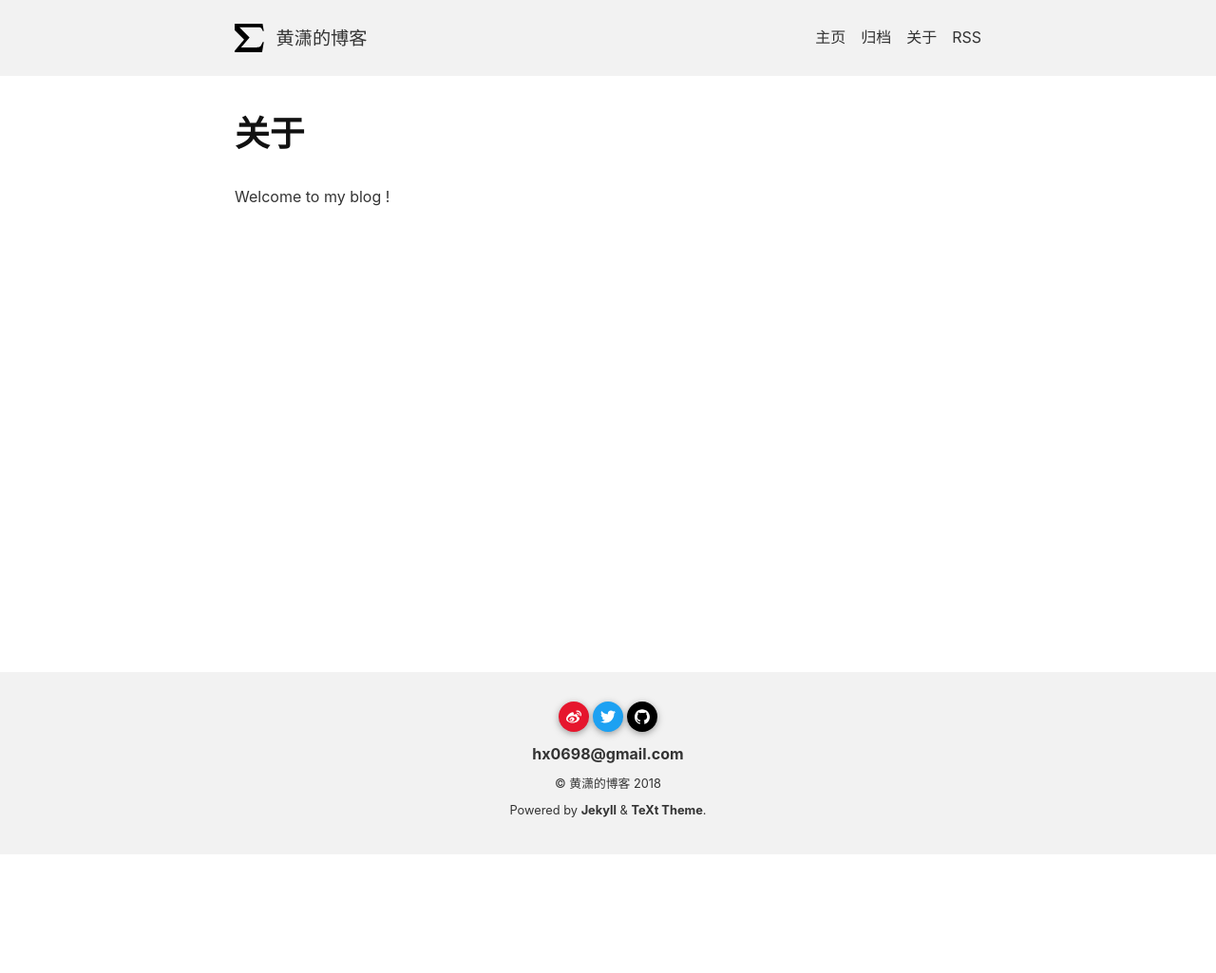
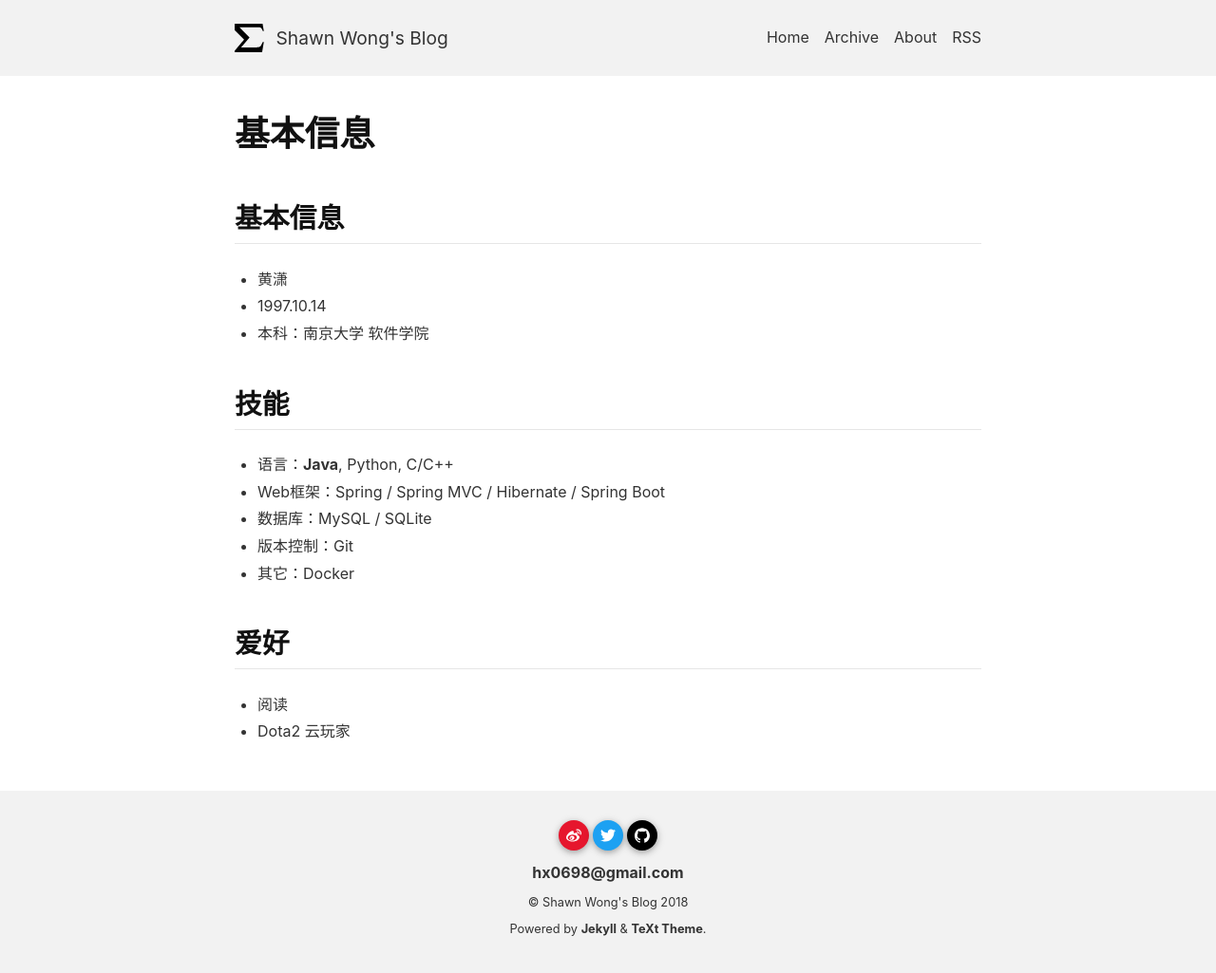
Before and after one commit to Shawn-Hx/Shawn-Hx.github.io, a Jekyll site: the page built from about.md, in a window 1280 px wide. Shown: the whole page at 95% size. Built offline with Jekyll 4.4.1, drawn with Linux system fonts in a browser that asks for light colours; nearby versions of some CDN libraries; our own code applies the rules of GitHub Pages for plain Markdown files; before the commit the page ends 900 px from its top, so only the background shows below that.

Commit message:
About
Add aboud.md and change language to en

```diff
--- a/_config.yml
+++ b/_config.yml
@@ -15,7 +15,7 @@ text_color_theme: default #eg: default | dark | forest | ocean | chocolate | ora
 ## Base settings ##
 # url:  #the base hostname & protocol for your site e.g. https://www.someone.com
 baseurl: /
-title: 黄潇的博客
+title: Shawn Wong's Blog
 description: > #this means to ignore newlines until "nav_lists:"
   Shawn Wong's Blog
 
@@ -38,7 +38,7 @@ repository: Shawn-Hx/Shawn-Hx.github.io #e.g. someone/someone.github.io
 repository_tree: master #e.g. master
 
 ## Language & timezone ##
-lang: zh #the language of your site, eg: en(English), zh(简体中文), zh-Hans(简体中文), zh-Hant(繁體中文)
+lang: en #the language of your site, eg: en(English), zh(简体中文), zh-Hans(简体中文), zh-Hant(繁體中文)
 timezone: Asia/Shanghai #see https://en.wikipedia.org/wiki/List_of_tz_database_time_zones for the available values
 
 ## Author & social ##
@@ -46,7 +46,7 @@ author:
   name: 黄潇
   email: hx0698@gmail.com #your Email address e.g. someone@site.com
   # facebook:  #your Facebook username
-  twitter: shawn-hx #your Twitter username
+  twitter: shawn_hx #your Twitter username
   github: Shawn-Hx #your GitHub username
   # googleplus:  #your Google+ username
   weibo: 2402769827 #your Weibo username
--- a/_posts/2018-05-05-Java-GC.markdown
+++ b/_posts/2018-05-05-Java-GC.markdown
@@ -13,8 +13,6 @@ tags:
 <!--more-->
 
 以下内容整理自周志明《深入理解Java虚拟机：JVM高级特性与最佳实践（第2版）》
-
-<br/>
 
 ## 对象回收条件 ##
 
--- a/about.md
+++ b/about.md
@@ -8,4 +8,21 @@ titles:
 key: page-about
 ---
 
-Welcome to my blog !
+## 基本信息
+
+- 黄潇
+- 1997.10.14
+- 本科：南京大学 软件学院
+
+## 技能
+
+- 语言：**Java**, Python, C/C++
+- Web框架：Spring / Spring MVC / Hibernate / Spring Boot
+- 数据库：MySQL / SQLite
+- 版本控制：Git
+- 其它：Docker
+
+## 爱好
+
+- 阅读
+- Dota2 云玩家
```
